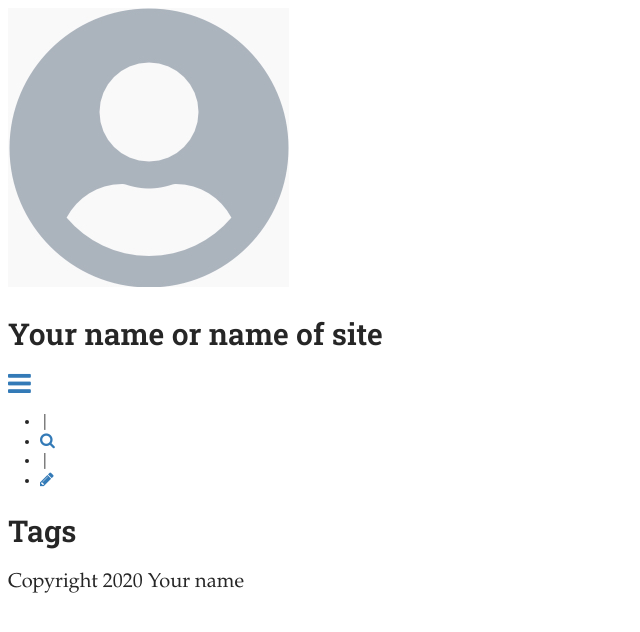
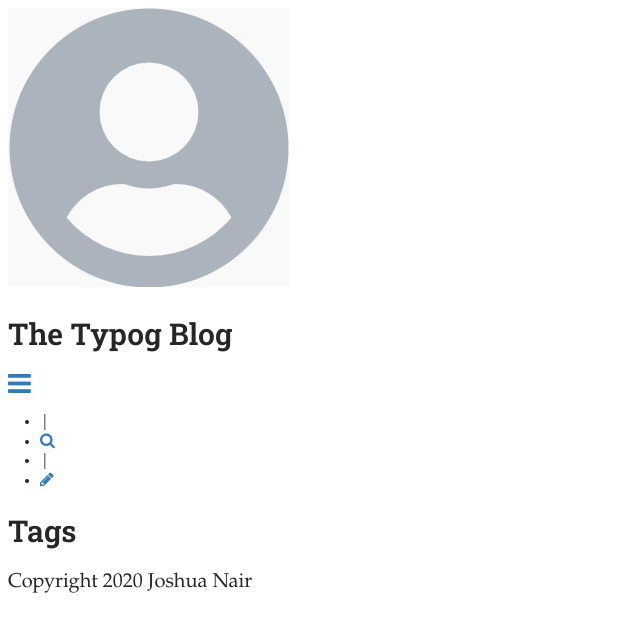
Before and after one commit to joshnair10/TypogBlog, a Jekyll site: the page built from pages/tags.md, in a window 1280 px wide. Shown: the top 632 px of the page, without its empty margins (0-640 px from the left). Built offline with Jekyll 4.4.1, drawn with Linux system fonts in a browser that asks for light colours; some web fonts are replaced.

Commit message:
Update Settings “general”

```diff
--- a/_data/settings.yml
+++ b/_data/settings.yml
@@ -1,11 +1,11 @@
-title: Your name or name of site
-description: A website with a blog
-header_text: My Dream Blog
-footer_text: Copyright 2020 Your name
-header_feature_image: ../uploads/pages.jpg
-bannerheight: "20vmax"
-gridlayout: false
+title: The Typog Blog
+description: A blog focused on analysing typography in sports.
+header_text: Typography in Sports
+footer_text: Copyright 2020 Joshua Nair
+header_feature_image: ../uploads/ucl-night-old-trafford.jpg
+bannerheight: 20vmax
 logo: /uploads/logo.jpg
 favicon: /uploads/favicon.ico
+gridlayout: false
+fixednavbar: false
 upzoom: true
-fixednavbar: false
```
Also changed, not shown: uploads/ucl-night-old-trafford.jpg (added).
